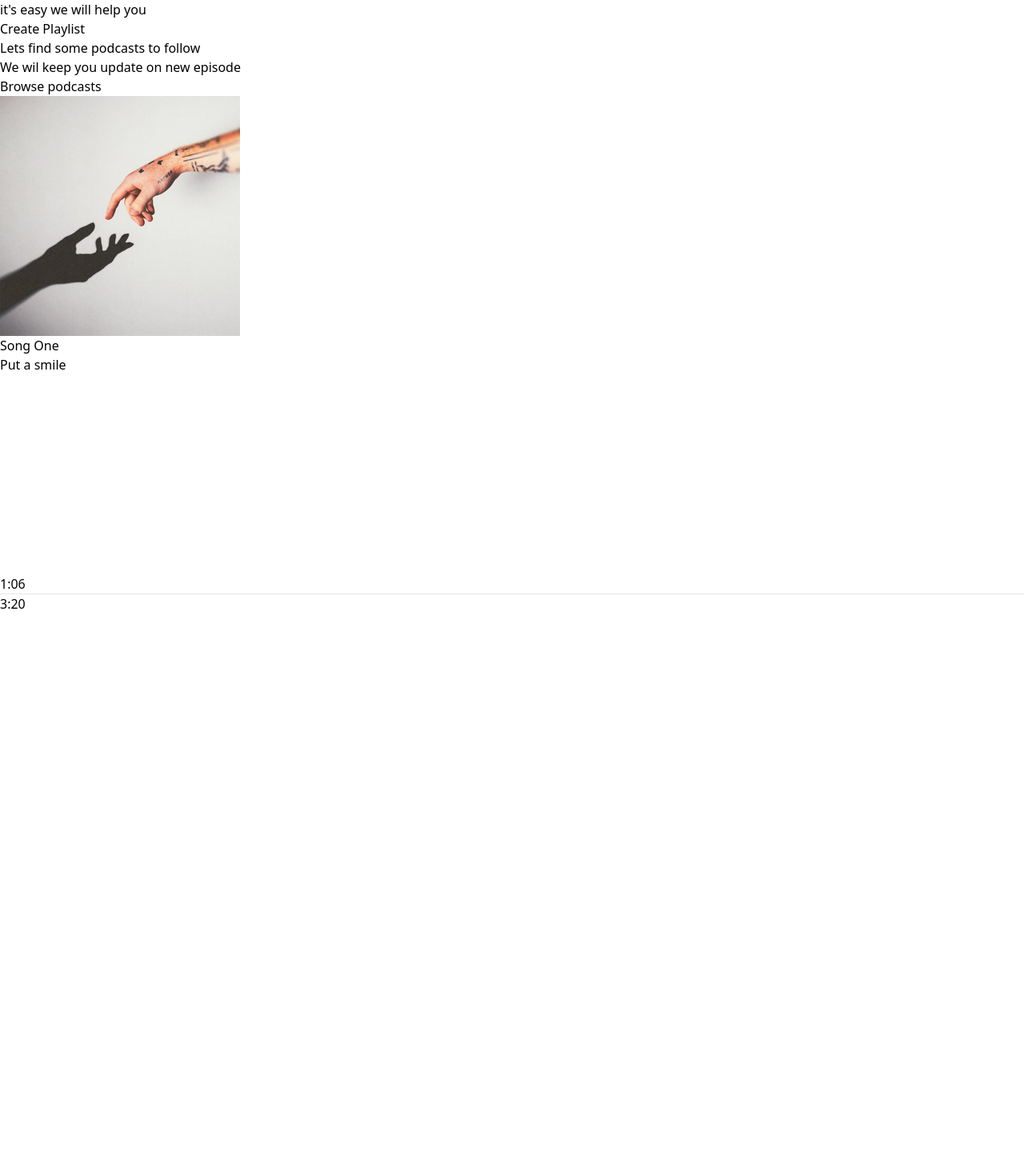
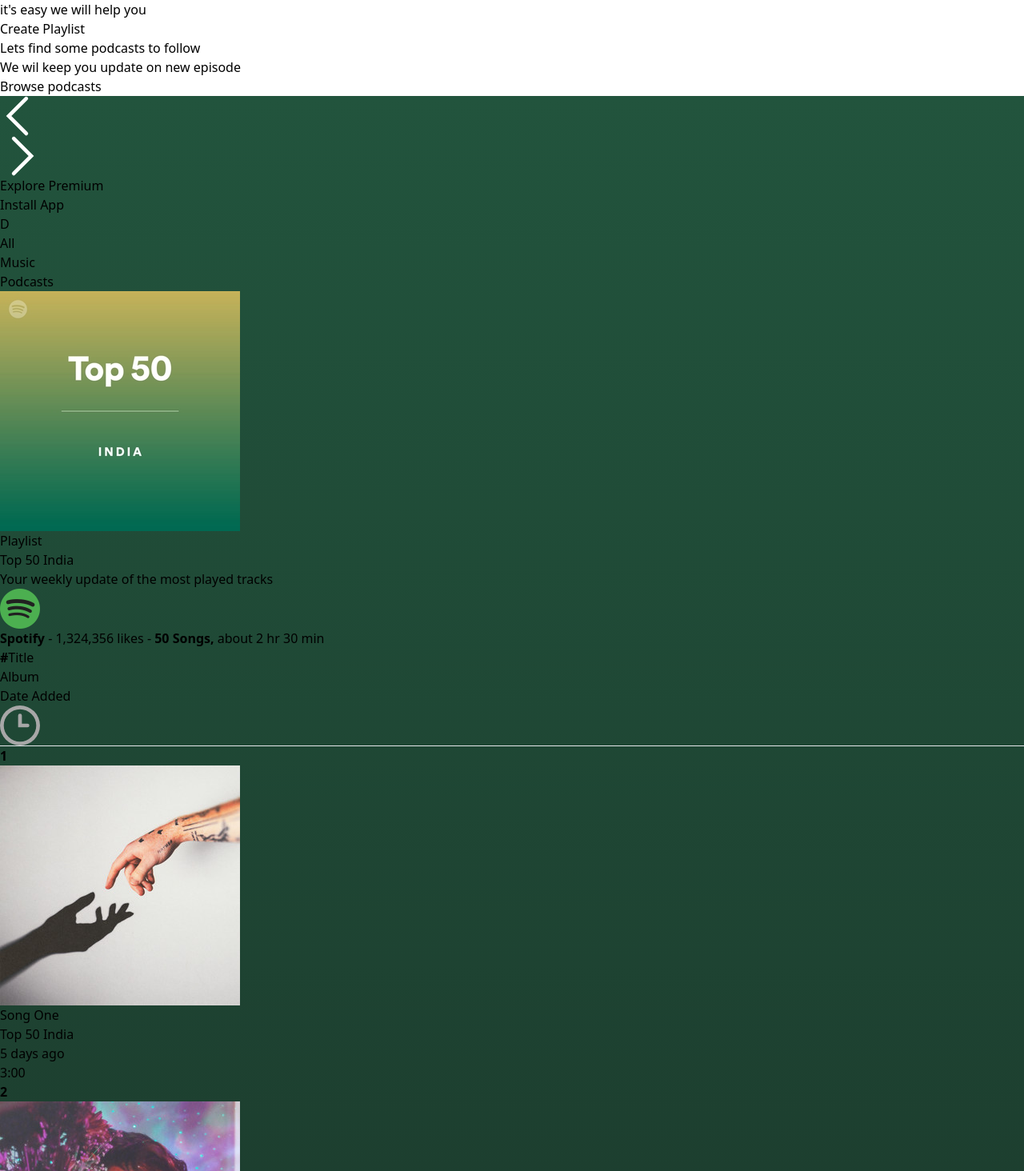
Before and after one commit to AhirwarDevesh/music-app, a React (Vite) app: page /album/1 in a window 1280 px wide. Shown: the part 346-1810 px from the top of the page at 80% size. Before the commit the page ends 1463 px from the top, so only its background shows below. Built offline with nearby package versions, Linux system fonts and the light colour scheme.

Commit message:
Album AI update

```diff
--- a/src/App.jsx
+++ b/src/App.jsx
@@ -1,9 +1,13 @@
-import React from 'react'
+import React, { useContext } from 'react'
 import Sidebar from './components/Sidebar'
 import Player from './components/player'
 import Display from './components/Display'
+import { PlayerContext } from './context/PLayerContext'
 
 const App = () => {
+
+  const {audioRef,track} = useContext(PlayerContext);
+
   return (
     <div className='h-screen bg-black '>
       <div className='h-[90%] flex'>
@@ -11,6 +15,7 @@
         <Display />
       </div>
       <Player />
+      <audio ref={audioRef} src={track.file} preload='audio'></audio>
     </div>
   )
 }
--- a/src/components/AlbumItem.jsx
+++ b/src/components/AlbumItem.jsx
@@ -1,8 +1,12 @@
 import React from 'react'
+import { useNavigate } from 'react-router-dom'
 
 const AlbumItem = ({image,name,desc,id}) => {
+
+  const navigate = useNavigate()
+
   return (
-    <div className='min-w-[180px] p-2 px-3 rounded cursor-pointer hover:bg-[#ffffff26]'>
+    <div  onClick={()=>navigate(`/album/${id}`)} className='min-w-[180px] p-2 px-3 rounded cursor-pointer hover:bg-[#ffffff26]'>
       <img className='rounded' src={image} alt="" />
       <p className='font-bold mt-2 mb-1'>{name}</p>
       <p className='text-slate-200 text-sm'>{desc}</p>
--- a/src/components/Display.jsx
+++ b/src/components/Display.jsx
@@ -1,12 +1,32 @@
-import React from 'react'
-import { Route, Routes } from 'react-router-dom'
+import React, { useEffect, useRef } from 'react'
+import { Route, Routes, useLocation } from 'react-router-dom'
 import DisplayHome from './DisplayHome'
+import DisplayAlbum from './DisplayAlbum'
+import { albumsData } from '../assets/assets'
 
 const Display = () => {
+
+  const displayRef = useRef();
+  const location = useLocation();
+  const isAlbum = location.pathname.includes("album");
+  const albumId = isAlbum ? location.pathname.slice(-1) : "";
+  const  bgColor = albumsData[Number(albumId)].bgColor;
+
+
+  useEffect(()=>{
+    if (isAlbum) {
+      displayRef.current.style.background = `linear-gradient(${bgColor},#121212)`
+    }
+    else{
+      displayRef.current.style.background = `#121212`
+    }
+  })
+
   return (
-    <div className='w-[100%] m-2 px-6 pt-4 rounded bg-[#121212] text-white overflow-auto lg:w-[75%] lg:ml-0'>
+    <div ref={displayRef} className='w-[100%] m-2 px-6 pt-4 rounded bg-[#121212] text-white overflow-auto lg:w-[75%] lg:ml-0'>
         <Routes>
             <Route path='/' element={<DisplayHome />} />
+            <Route path='/album/:id' element={<DisplayAlbum />} />
         </Routes>
     </div>
   )
--- /dev/null
+++ b/src/components/DisplayAlbum.jsx
@@ -0,0 +1,55 @@
+import React from 'react'
+import Navbar from './Navbar'
+import { useParams } from 'react-router-dom'
+import { albumsData, assets, songsData } from '../assets/assets';
+
+const DisplayAlbum = () => {
+
+    const {id} = useParams();
+    const albumData = albumsData[id];
+
+    return (
+    <>
+      <Navbar />
+      <div className='mt-10 flex gap-8 flex-col md:flex-row md:items-end'>
+        <img className='w-48 rounded' src={albumData.image} alt="" />
+        <div className='flex flex-col'>
+            <p>Playlist</p>
+            <h2 className='text-[5px] font-bold mb-4 md:text-7xl'>{albumData.name}</h2>
+            <h4>{albumData.desc}</h4>
+            <p className='mt-1'>
+                <img className='inline-block w-5' src={assets.spotify_logo} alt="" />
+                <b>Spotify </b>
+                - 1,324,356 likes
+                - <b>50 Songs, </b>
+                about 2 hr 30 min
+            </p>
+        </div>
+      </div>
+
+      <div className='grid grid-cols-3 sm:grid-cols-4 mt-10 mb-1 pl-2 text-[#a7a7a7]'>
+        <p><b className='mr-4 '>#</b>Title</p>
+        <p>Album</p>
+        <p className='hidden sm:block'>Date Added</p>
+        <img className='m-auto w-4' src={assets.clock_icon} alt="" />
+      </div>
+      <hr />
+      {
+        songsData.map((item,index)=>(
+            <div key={index} className='grid grid-cols-3 sm:grid-cols-4 gap-2 p-2 items-center text-[#a7a7a7] hover:bg-[#ffffff2b] cursor-pointer'>
+                <p className='text-white'>
+                    <b className='mr-4 text-[#a7a7a7]'>{index+1}</b>
+                    <img className='inline w-10 mr-5' src={item.image} alt="" />
+                    {item.name}
+                </p>
+                <p className='text-[15px]'>{albumData.name}</p>
+                <p className='text-[15px] hidden sm:block'>5 days ago</p>
+                <p className='text-[15px] text-center'>{item.duration}</p>
+            </div>
+        ))
+      }
+    </>
+  )
+}
+
+export default DisplayAlbum
--- a/src/components/Navbar.jsx
+++ b/src/components/Navbar.jsx
@@ -1,13 +1,17 @@
 import React from 'react'
 import { assets } from '../assets/assets'
+import { useNavigate } from 'react-router-dom'
 
 const Navbar = () => {
+
+    const navigate = useNavigate();
+
   return (
     <>
         <div className='w-full flex justify-between items-center font-semibold'>
             <div className='flex items-center gap-3'>
-                <img className='w-8 bg-black p-2 rounded-2xl cursor-pointer' src={assets.arrow_left} alt="" />
-                <img className='w-8 bg-black p-2 rounded-2xl cursor-pointer' src={assets.arrow_right} alt="" />
+                <img onClick={()=>navigate(-1)} className='w-8 bg-black p-2 rounded-2xl cursor-pointer' src={assets.arrow_left} alt="" />
+                <img onClick={()=>navigate(+1)} className='w-8 bg-black p-2 rounded-2xl cursor-pointer' src={assets.arrow_right} alt="" />
             </div>
             <div className='flex items-center gap-4'>
                 <p className='bg-white text-black text-[15px] px-4 py-1 rounded-2xl hidden md:block cursor-pointer'>Explore Premium</p>
--- a/src/components/Player.jsx
+++ b/src/components/Player.jsx
@@ -1,30 +1,37 @@
-import React from 'react'
-import { assets, songsData } from '../assets/assets'
+import React, { useContext } from 'react'
+import { assets } from '../assets/assets'
+import { PlayerContext } from '../context/PLayerContext';
 
 const player = () => {
+
+    const {track,seekBar,seekBg,playStatus,play,pause,time} = useContext(PlayerContext);
+
   return (
     <div className='h-[10%] bg-black flex justify-between items-center text-white px-4'>
         <div className='hidden lg:flex items-center gap-4'>
-            <img className='w-12' src={songsData[0].image} alt="" />
+            <img className='w-12' src={track.image} alt="" />
             <div>
-                <p>{songsData[0].name}</p>
-                <p>{songsData[0].desc.slice(0,12)}</p>
+                <p>{track.name}</p>
+                <p>{track.desc.slice(0,12)}</p>
             </div>
         </div>
         <div className='flex flex-col items-center gap-1 m-auto'>
             <div className='flex gap-4'>
                 <img className='w-4 cursor-pointer' src={assets.shuffle_icon} alt="" />
                 <img className='w-4 cursor-pointer' src={assets.prev_icon} alt="" />
-                <img className='w-4 cursor-pointer' src={assets.play_icon} alt="" />
+                {playStatus
+                ? <img onClick={pause} className='w-4 cursor-pointer' src={assets.pause_icon} alt="" />
+                : <img onClick={play} className='w-4 cursor-pointer' src={assets.play_icon} alt="" />
+                }
                 <img className='w-4 cursor-pointer' src={assets.next_icon} alt="" />
                 <img className='w-4 cursor-pointer' src={assets.loop_icon} alt="" />
             </div>
             <div className='flex items-center gap-5'>
-                <p>1:06</p>
-                <div className='w-[60vw] max-w-[500px] bg-gray-300 rounded-full cursor-pointer'>
+                <p>{time.currentTime.minute}:{time.currentTime.second}</p>
+                <div ref={seekBar} className='w-[60vw] max-w-[500px] bg-gray-300 rounded-full cursor-pointer'>
                     <hr className='h-1 border-none w-0 bg-green-800 rounded-full'/>
                 </div>
-                <p>3:20</p>
+                <p>{time.totalTime.minute}:{time.totalTime.second}</p>
             </div>
         </div>
         <div className='hidden lg:flex items-center gap-2 opacity-75'>
--- /dev/null
+++ b/src/context/PlayerContext.jsx
@@ -0,0 +1,71 @@
+import { createContext, useEffect, useRef, useState } from "react";
+import { songsData } from "../assets/assets";
+
+export const PlayerContext = createContext();
+
+const PlayerContextProvider = (props) => {
+
+    const audioRef = useRef();
+    const seekBg = useRef();
+    const seekBar = useRef();
+
+    const [track,setTrack] = useState(songsData[0]);
+    const [playStatus,setPlayStatus] = useState(false);
+    const [time,setTime] = useState({
+        currentTime: {
+            second:0,
+            minute:0
+        },
+        totalTime: {
+            second:0,
+            minute:0
+        }
+    })
+
+    const play = () => {
+        audioRef.current.play();
+        setPlayStatus(true);
+    }
+
+    const pause = () => {
+        audioRef.current.pause();
+        setPlayStatus(false);
+    }
+
+    useEffect(()=>{
+        setTimeout(() => {
+
+            audioRef.current.ontimeupdate = () => {
+                seekBar.current.style.width = (Math.floor((audioRef.current.currentTime/audioRef.current.duration)*100))+"%";
+                setTime({
+                    currentTime: {
+                    second: Math.floor(audioRef.current.currentTime % 60),
+                    minute: Math.floor(audioRef.current.currentTime / 60)
+                },
+                totalTime: {
+                    second: Math.floor(audioRef.current.duration % 60),
+                    minute: Math.floor(audioRef.current.duration / 60)
+                }})
+            }
+        }, 1000);
+    },[audioRef])
+
+
+    const contextValue = {
+        audioRef,
+        seekBar,
+        seekBg,
+        track,setTrack,
+        playStatus,setPlayStatus,
+        time,setTime,
+        play,pause
+    }
+
+    return (
+        <PlayerContext.Provider value={contextValue}>
+            {props.children}
+        </PlayerContext.Provider>
+    )
+}
+
+export default PlayerContextProvider;
--- a/src/main.jsx
+++ b/src/main.jsx
@@ -3,11 +3,14 @@
 import './index.css'
 import App from './App.jsx'
 import { BrowserRouter } from 'react-router-dom'
+import PlayerContextProvider from './context/PlayerContext.jsx'
 
 createRoot(document.getElementById('root')).render(
   <StrictMode>
     <BrowserRouter>
-    <App />
+    <PlayerContextProvider>
+      <App />
+    </PlayerContextProvider>
     </BrowserRouter>
   </StrictMode>,
 )
```
